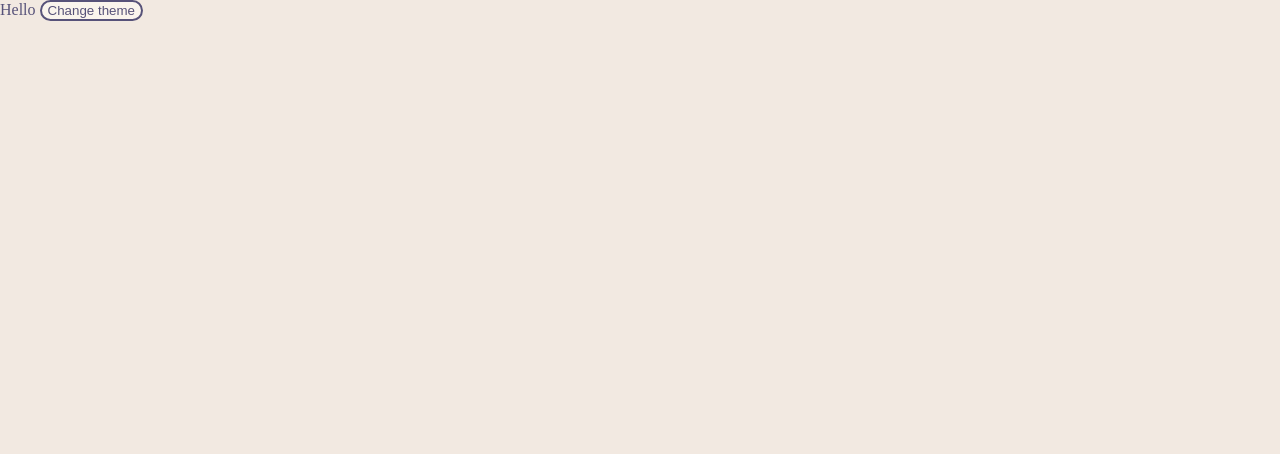
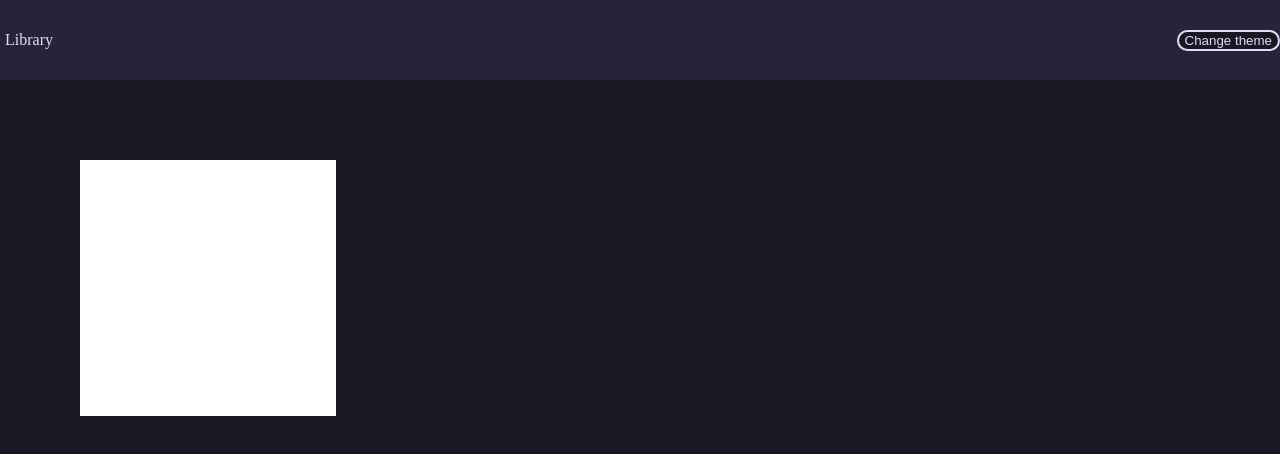
Before and after one commit to tiza-develops/odin-library, a plain HTML site: page index.html in a window 1280 px wide. Drawn offline with Linux system fonts and the light colour scheme.

Commit message:
Get array of books and append a div that displays per book

```diff
--- a/index.html
+++ b/index.html
@@ -1,5 +1,5 @@
 <!DOCTYPE html>
-<html lang="en" data-theme="light">
+<html lang="en" data-theme="dark">
 <head>
 	<meta charset="UTF-8">
 	<meta name="viewport" content="width=device-width, initial-scale=1.0">
@@ -8,7 +8,7 @@
 </head>
 <body>
 	<div class="header">
-			Hello
+			<p>Library</p>
 			<button
 				type="button"
 				data-theme-toggle
@@ -17,6 +17,7 @@
 		</div>
 	<div class="content"></div>
 	<div class="footer"></div>
-	<script src="./script.js"></script>
+	<script src="./theme.js"></script>
+	<script src="./library.js"></script>
 </body>
 </html>
--- /dev/null
+++ b/library.js
@@ -0,0 +1,19 @@
+let books = [];
+
+function Book(title, author, pages, read) {
+	this.title = title;
+	this.author = author;
+	this.pages = pages;
+	this.read = read;
+}
+
+const newBook = new Book("The Communist Manifesto", "Karl Marx", 400, "yes")
+books.push(newBook)
+for (let i of books) {
+	const newDiv = document.createElement("div");
+	newDiv.style.backgroundColor = "white";
+	newDiv.style.height = "20vw";
+	newDiv.style.width = "20vw";
+	newDiv.style.margin = "5em";
+	document.body.appendChild(newDiv);
+}
--- a/style.css
+++ b/style.css
@@ -49,11 +49,18 @@ body {
 .header {
 	background-color: var(--overlay);
 	width: 100vw;
-	height: 100vh;
+	height: 10vh;
+	display: flex;
+	justify-content: space-between;
+	align-items: center;
+	p {
+		margin: 5px;
+	}
 	button {
 		background-color: var(--base);
 		border-style: solid;
 		border-color: var(--text);
 		border-radius: 15px;
 		color: var(--text);
+	}
 }
--- a/script.js
+++ b/theme.js
@@ -1,3 +1,4 @@
+// Change theme
 const root = document.querySelector("html");
 const toggle = document.querySelector("[data-theme-toggle]");
 
```
